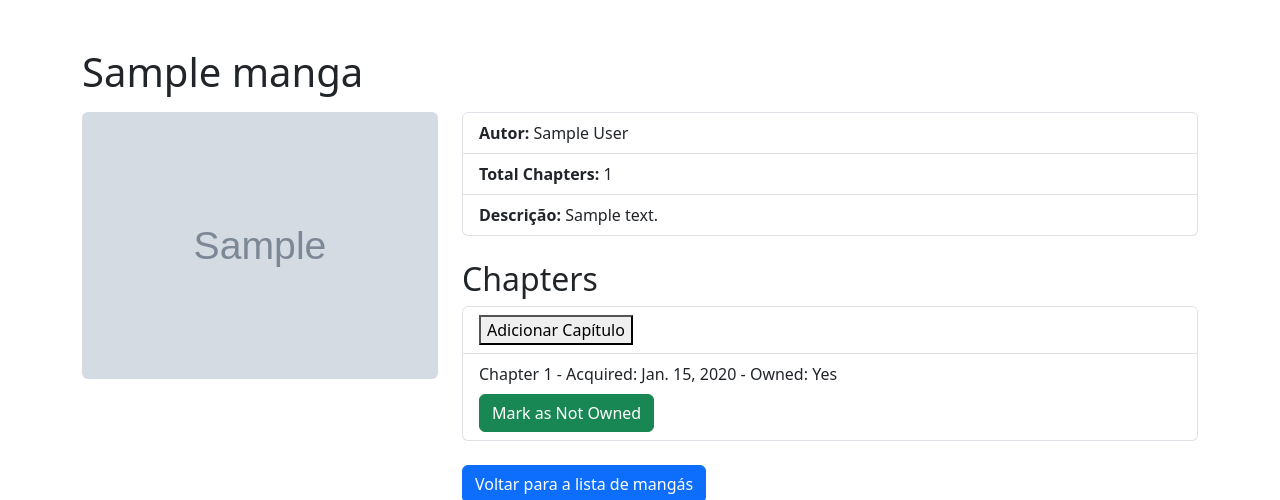
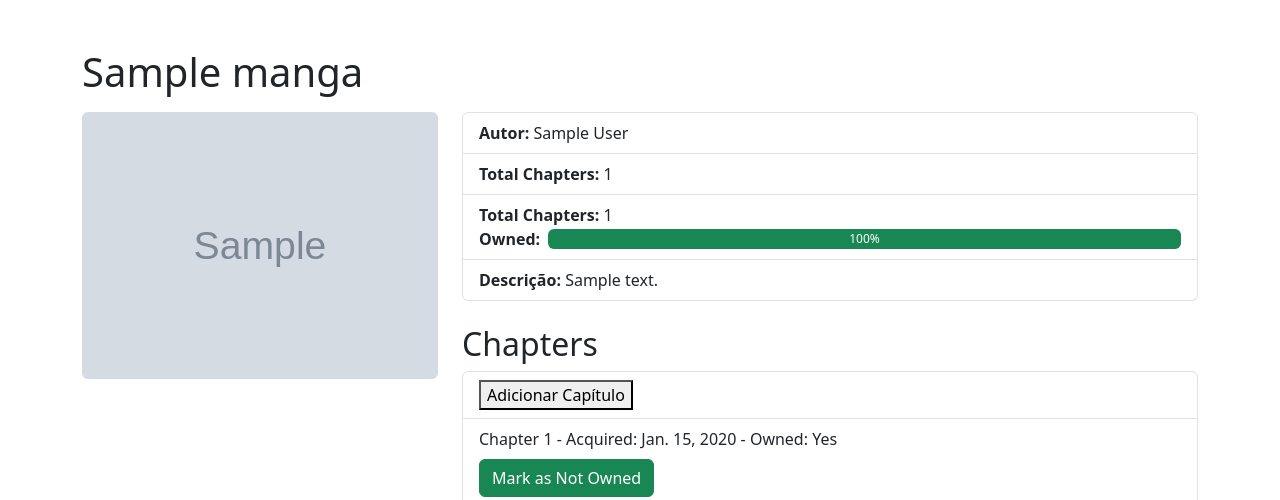
Before and after one commit to 123duran/Manga-Collection-Manager, a Django app: page /1/ in a window 1280 px wide. Shown: the top 500 px of the page. Run offline with Django 5.2, Linux system fonts and the light colour scheme; tables that the repository leaves empty hold one stand-in row (values such as "Sample post"); grey boxes marked "Sample" are stand-in pictures.

Commit message:
feat: display percentage of owned chapters in manga detail view
- Added logic to views.py to calculate percentage of owned chapters
- Updated manga_detail.html to include a Bootstrap progress bar aligned inline with the "Owned" label
- Improved UI feedback by visually indicating chapter ownership completion

```diff
--- a/mangasV2/mangas/templates/mangas/manga_detail.html
+++ b/mangasV2/mangas/templates/mangas/manga_detail.html
@@ -27,12 +27,28 @@
                 <ul class="list-group mb-4">
                     <li class="list-group-item"><strong>Autor:</strong> {{ manga.author }}</li>
                     <li class="list-group-item"><strong>Total Chapters:</strong> {{ chapter_count }}</li>
+                    <li class="list-group-item">
+                        <strong>Total Chapters:</strong> {{ chapter_count }}<br>
+
+                        <div class="d-flex align-items-center">
+                            <strong class="me-2">Owned:</strong>
+                            <div class="flex-grow-1">
+                                <div class="progress" style="height: 1.25rem;">
+                                    <div class="progress-bar bg-success" role="progressbar"
+                                        style="width: {{ owned_percent }}%;"
+                                        aria-valuenow="{{ owned_percent }}" aria-valuemin="0" aria-valuemax="100">
+                                        {{ owned_percent }}%
+                                    </div>
+                                </div>
+                            </div>
+                        </div>
+                    </li>
                     <li class="list-group-item"><strong>Descrição:</strong> {{ manga.description }}</li>
                 </ul>
                 <h2>Chapters</h2>
                 <ul class="list-group mb-4">
                     <li class="list-group-item">
-                        <!-- Botão para criar um novo capítulo -->
+
                         <form action="{% url 'create_chapter' manga.id %}" method="post">
                             {% csrf_token %}
                              <button type="submit">Adicionar Capítulo</button>
--- a/mangasV2/mangas/views.py
+++ b/mangasV2/mangas/views.py
@@ -9,8 +9,18 @@ def manga_list(request):
 
 def manga_detail(request, manga_id):
     manga = get_object_or_404(Manga, id=manga_id)
-    chapter_count = manga.chapters.count()  # Conta os capítulos relacionados ao mangá
-    return render(request, 'mangas/manga_detail.html', {'manga': manga, 'chapter_count': chapter_count})
+    chapters = manga.chapters.all()
+    chapter_count = chapters.count()
+
+    owned_count = chapters.filter(owned=True).count()
+
+    owned_percent = round((owned_count / chapter_count) * 100) if chapter_count > 0 else 0
+
+    return render(request, 'mangas/manga_detail.html', {
+        'manga': manga,
+        'chapter_count': chapter_count,
+        'owned_percent': owned_percent,
+    })
 
 def toggle_owned_chapter(request, id):
     chapter = get_object_or_404(Chapter, id= id)
```
